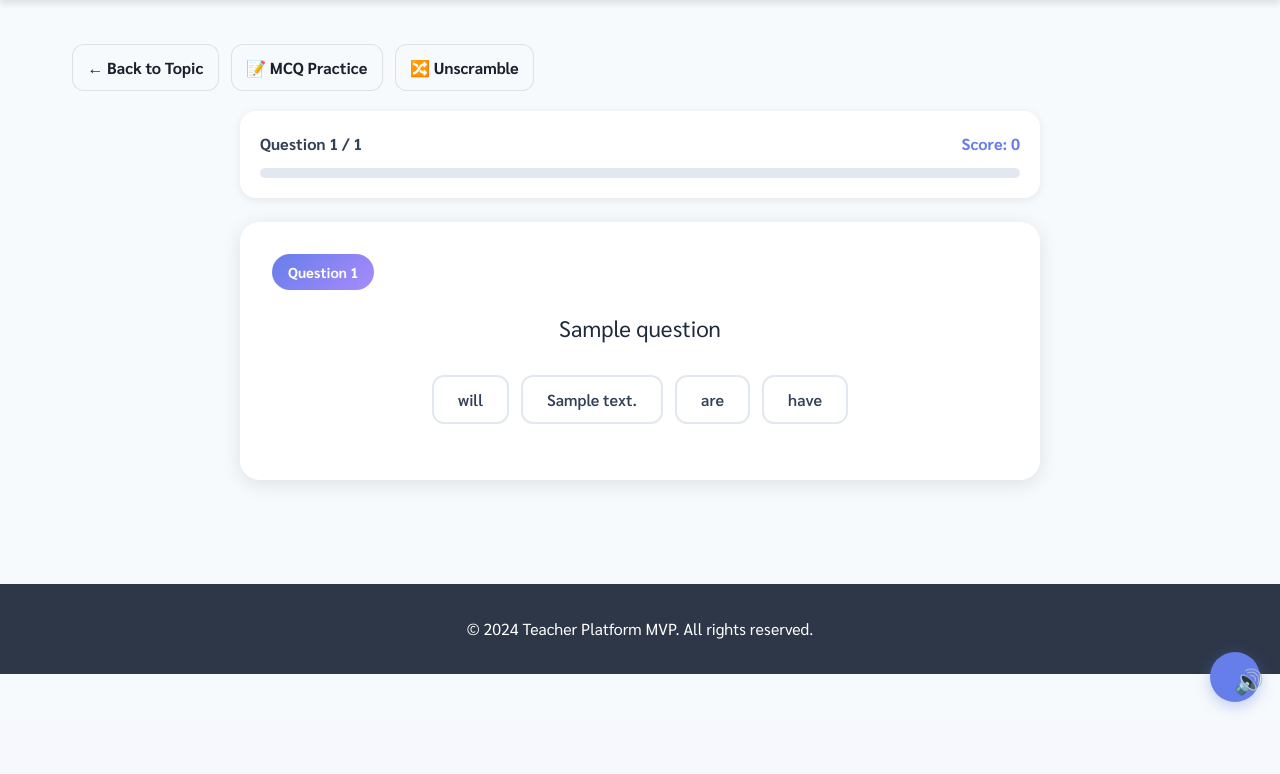
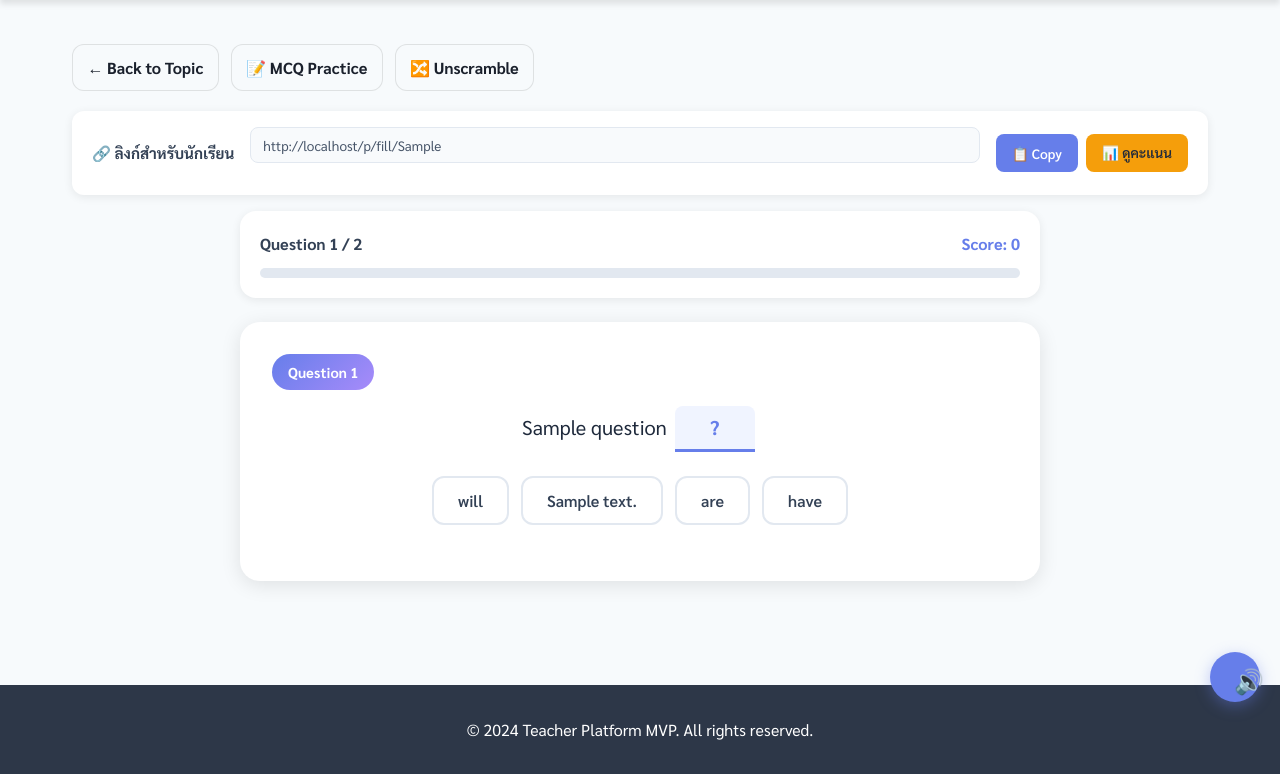
Before and after one commit to Gowithe/classready, a Flask app: page /topic/1/practice/fill-blanks in a window 1280 px wide. Shown: the part 78-852 px from the top of the page. Before the commit the page ends 789 px from the top, so only its background shows below. Run offline with Flask 3, Linux system fonts and the light colour scheme; the visitor is signed in with stand-in values (Sample User, id 1); tables that the repository leaves empty hold one stand-in row (values such as "Sample post").

Commit message:
Update practice_fill_blanks.html

```diff
--- a/templates/practice_fill_blanks.html
+++ b/templates/practice_fill_blanks.html
@@ -37,13 +36,48 @@
   transform: translateY(-1px);
 }
 
-/* Main Container */
-.practice-container {
-  max-width: 800px;
-  margin: 0 auto;
+/* Student Link Section */
+.link-section {
+  background: #fff;
+  padding: 1rem 1.25rem;
+  border-radius: 12px;
+  box-shadow: 0 2px 10px rgba(0,0,0,.08);
+  margin-bottom: 1rem;
+  display: flex;
+  flex-wrap: wrap;
+  gap: 1rem;
+  align-items: center;
+  justify-content: space-between;
 }
+.link-section h4 { margin: 0; font-size: .95rem; color: #334155; }
+.link-url {
+  flex: 1;
+  min-width: 200px;
+  padding: .5rem .75rem;
+  border: 1px solid #e2e8f0;
+  border-radius: 8px;
+  font-size: .85rem;
+  background: #f8fafc;
+  color: #475569;
+}
+.link-actions { display: flex; gap: .5rem; }
+.btn-small {
+  padding: .5rem 1rem;
+  border: none;
+  border-radius: 8px;
+  font-weight: 600;
+  font-size: .85rem;
+  cursor: pointer;
+  transition: all .2s;
+  text-decoration: none;
+}
+.btn-copy { background: var(--primary); color: #fff; }
+.btn-copy:hover { background: var(--primary-dark); }
+.btn-create { background: var(--success); color: #fff; }
+.btn-scores { background: var(--warning); color: #1e293b; }
 
-/* Progress Bar */
+.practice-container { max-width: 800px; margin: 0 auto; }
+
 .progress-section {
   background: #fff;
   padding: 1.25rem;
@@ -97,37 +124,27 @@
   margin-bottom: 1rem;
 }
 .sentence-display {
-  font-size: 1.4rem;
-  line-height: 2;
+  font-size: 1.25rem;
+  line-height: 1.8;
   color: #1e293b;
   margin-bottom: 1.5rem;
   text-align: center;
 }
 .blank-slot {
   display: inline-block;
-  min-width: 120px;
-  padding: .25rem .75rem;
-  margin: 0 .25rem;
+  min-width: 80px;
+  padding: .2rem .6rem;
+  margin: 0 .2rem;
   border-bottom: 3px solid var(--primary);
   background: #f0f4ff;
   border-radius: 8px 8px 0 0;
   font-weight: 700;
   color: var(--primary);
   text-align: center;
-  transition: all .2s;
 }
-.blank-slot.correct {
-  background: #dcfce7;
-  border-color: var(--success);
-  color: var(--success);
-}
-.blank-slot.wrong {
-  background: #fee2e2;
-  border-color: var(--danger);
-  color: var(--danger);
-}
+.blank-slot.correct { background: #dcfce7; border-color: var(--success); color: var(--success); }
+.blank-slot.wrong { background: #fee2e2; border-color: var(--danger); color: var(--danger); }
 
-/* Choices */
 .choices-container {
   display: flex;
   flex-wrap: wrap;
@@ -289,24 +229,32 @@
   font-size: 1.5rem;
   cursor: pointer;
   box-shadow: 0 4px 15px rgba(102,126,234,.4);
-  transition: all .2s;
-}
-.sound-toggle:hover {
-  transform: scale(1.1);
 }
 </style>
 {% endblock %}
 
 {% block content %}
-<!-- Navigation -->
 <div class="quick-nav">
   <a href="{{ url_for('topic_detail', topic_id=topic.id) }}" class="nav-btn">← Back to Topic</a>
   <a href="{{ url_for('practice', topic_id=topic.id) }}" class="nav-btn">📝 MCQ Practice</a>
   <a href="{{ url_for('practice_unscramble', topic_id=topic.id) }}" class="nav-btn">🔀 Unscramble</a>
 </div>
 
+<div class="link-section">
+  <h4>🔗 ลิงก์สำหรับนักเรียน</h4>
+  {% if student_url %}
+  <input type="text" class="link-url" id="studentUrl" value="{{ student_url }}" readonly>
+  <div class="link-actions">
+    <button class="btn-small btn-copy" onclick="copyLink()">📋 Copy</button>
+    <a href="{{ url_for('practice_fill_blanks_scores', topic_id=topic.id) }}" class="btn-small btn-scores">📊 ดูคะแนน</a>
+  </div>
+  {% else %}
+  <span style="color:#64748b;">ยังไม่มีลิงก์</span>
+  <button class="btn-small btn-create" onclick="createLink()">➕ สร้างลิงก์</button>
+  {% endif %}
+</div>
+
 <div class="practice-container">
-  <!-- Progress -->
   <div class="progress-section">
     <div class="progress-header">
       <span class="progress-text">Question <span id="currentNum">1</span> / <span id="totalNum">10</span></span>
@@ -354,68 +296,61 @@
   </div>
 </div>
 
-<!-- Sound Toggle -->
 <button class="sound-toggle" id="soundToggle" onclick="toggleSound()">🔊</button>
 
 <script>
-// Practice Data from server
 const practiceData = {{ practice_data | tojson | safe }};
+const topicId = {{ topic.id }};
 
-// ===== SOUND SYSTEM =====
 let soundEnabled = true;
 let audioContext = null;
 
 function initAudio() {
-  if (!audioContext) {
-    audioContext = new (window.AudioContext || window.webkitAudioContext)();
-  }
+  if (!audioContext) audioContext = new (window.AudioContext || window.webkitAudioContext)();
   return audioContext;
 }
 
-function playTone(frequency, duration, type = 'sine', volume = 0.3) {
+function playTone(freq, dur, type = 'sine', vol = 0.3) {
   if (!soundEnabled) return;
   try {
     const ctx = initAudio();
-    const oscillator = ctx.createOscillator();
-    const gainNode = ctx.createGain();
-    oscillator.connect(gainNode);
-    gainNode.connect(ctx.destination);
-    oscillator.frequency.value = frequency;
-    oscillator.type = type;
-    gainNode.gain.setValueAtTime(volume, ctx.currentTime);
-    gainNode.gain.exponentialRampToValueAtTime(0.01, ctx.currentTime + duration);
-    oscillator.start(ctx.currentTime);
-    oscillator.stop(ctx.currentTime + duration);
+    const osc = ctx.createOscillator();
+    const gain = ctx.createGain();
+    osc.connect(gain);
+    gain.connect(ctx.destination);
+    osc.frequency.value = freq;
+    osc.type = type;
+    gain.gain.setValueAtTime(vol, ctx.currentTime);
+    gain.gain.exponentialRampToValueAtTime(0.01, ctx.currentTime + dur);
+    osc.start(ctx.currentTime);
+    osc.stop(ctx.currentTime + dur);
   } catch (e) {}
 }
 
 function playCorrectSound() {
-  playTone(523, 0.15, 'sine', 0.3);
-  setTimeout(() => playTone(659, 0.15, 'sine', 0.3), 100);
-  setTimeout(() => playTone(784, 0.2, 'sine', 0.3), 200);
+  playTone(523, 0.15); setTimeout(() => playTone(659, 0.15), 100); setTimeout(() => playTone(784, 0.2), 200);
 }
-
-function playWrongSound() {
-  playTone(200, 0.3, 'square', 0.15);
-}
-
-function playWinSound() {
-  const notes = [523, 659, 784, 1047];
-  notes.forEach((note, i) => {
-    setTimeout(() => playTone(note, 0.3, 'sine', 0.3), i * 150);
-  });
-}
-
-function playClickSound() {
-  playTone(400, 0.1, 'sine', 0.2);
-}
-
+function playWrongSound() { playTone(200, 0.3, 'square', 0.15); }
+function playWinSound() { [523, 659, 784, 1047].forEach((n, i) => setTimeout(() => playTone(n, 0.3), i * 150)); }
+function playClickSound() { playTone(400, 0.1, 'sine', 0.2); }
 function toggleSound() {
   soundEnabled = !soundEnabled;
   document.getElementById('soundToggle').textContent = soundEnabled ? '🔊' : '🔇';
 }
 
-// ===== GAME STATE =====
+function copyLink() {
+  const input = document.getElementById('studentUrl');
+  input.select();
+  document.execCommand('copy');
+  alert('คัดลอกลิงก์แล้ว!');
+}
+
+function createLink() {
+  fetch(`/api/practice/${topicId}/fill-blanks/link`, { method: 'POST' })
+    .then(r => r.json())
+    .then(data => { if (data.url) location.reload(); });
+}
+
 let questions = [];
 let currentIndex = 0;
 let score = 0;
@@ -423,11 +358,10 @@ let correctCount = 0;
 let wrongCount = 0;
 let answered = false;
 
-// Initialize
 function init() {
   questions = prepareQuestions();
   if (questions.length === 0) {
-    alert('ไม่มีข้อมูลสำหรับแบบฝึกหัดนี้');
+    document.getElementById('sentenceDisplay').innerHTML = '<p style="color:#64748b;">ไม่มีข้อมูล กรุณา Generate Practice ก่อน</p>';
     return;
   }
   document.getElementById('totalNum').textContent = questions.length;
@@ -437,120 +371,113 @@ function init() {
 function prepareQuestions() {
   const result = [];
 
-  // From vocabulary - create fill-in-blank sentences
-  if (practiceData.vocabulary) {
-    practiceData.vocabulary.forEach(v => {
-      if (v.word && v.example) {
-        const sentence = v.example;
-        const word = v.word;
-        // Create blank by replacing word in sentence
-        const blankSentence = sentence.replace(new RegExp(word, 'i'), '_____');
-        if (blankSentence !== sentence) {
-          result.push({
-            sentence: blankSentence,
-            answer: word,
-            hint: v.meaning || ''
-          });
-        }
+  // From MCQ practice questions
+  if (practiceData.mcq_questions && practiceData.mcq_questions.length > 0) {
+    practiceData.mcq_questions.forEach(q => {
+      if (q.prompt && q.choices && q.correct_answer) {
+        result.push({
+          sentence: q.prompt,
+          answer: q.correct_answer,
+          choices: q.choices,
+          hint: q.explain || ''
+        });
       }
     });
   }
 
-  // From examples
-  if (practiceData.examples) {
-    practiceData.examples.forEach(ex => {
-      if (ex.en) {
-        const words = ex.en.split(' ').filter(w => w.length > 3);
-        if (words.length > 0) {
-          const targetWord = words[Math.floor(Math.random() * words.length)];
-          const clean = targetWord.replace(/[.,!?]/g, '');
-          const blankSentence = ex.en.replace(clean, '_____');
-          result.push({
-            sentence: blankSentence,
-            answer: clean,
-            hint: ex.th || ''
-          });
+  // From vocabulary
+  if (practiceData.vocabulary && practiceData.vocabulary.length > 0) {
+    practiceData.vocabulary.forEach(v => {
+      if (v.word && v.example) {
+        const blank = v.example.replace(new RegExp('\\b' + v.word + '\\b', 'i'), '_____');
+        if (blank !== v.example) {
+          result.push({ sentence: blank, answer: v.word, choices: null, hint: v.meaning || '' });
         }
       }
     });
   }
 
   // From game questions
-  if (practiceData.questions) {
+  if (practiceData.questions && practiceData.questions.length > 0) {
     practiceData.questions.forEach(q => {
       if (q.question && q.answer) {
-        result.push({
-          sentence: q.question.replace(q.answer, '_____'),
-          answer: q.answer,
-          hint: ''
-        });
+        result.push({ sentence: q.question, answer: q.answer, choices: null, hint: '' });
       }
     });
   }
 
-  // Shuffle and limit
   shuffleArray(result);
   return result.slice(0, 15);
 }
 
-function shuffleArray(array) {
-  for (let i = array.length - 1; i > 0; i--) {
+function shuffleArray(arr) {
+  for (let i = arr.length - 1; i > 0; i--) {
     const j = Math.floor(Math.random() * (i + 1));
-    [array[i], array[j]] = [array[j], array[i]];
+    [arr[i], arr[j]] = [arr[j], arr[i]];
   }
-  return array;
+  return arr;
 }
 
 function loadQuestion() {
-  if (currentIndex >= questions.length) {
-    showResult();
-    return;
-  }
+  if (currentIndex >= questions.length) { showResult(); return; }
 
   answered = false;
   const q = questions[currentIndex];
 
-  // Update UI
   document.getElementById('currentNum').textContent = currentIndex + 1;
   document.getElementById('questionNumber').textContent = `Question ${currentIndex + 1}`;
   document.getElementById('progressFill').style.width = `${(currentIndex / questions.length) * 100}%`;
 
-  // Display sentence with blank
-  document.getElementById('sentenceDisplay').innerHTML = q.sentence.replace('_____', '<span class="blank-slot" id="blankSlot">?</span>');
+  let displayText = q.sentence;
+  if (!displayText.includes('_____')) {
+    displayText = displayText + ' <span class="blank-slot" id="blankSlot">?</span>';
+  } else {
+    displayText = displayText.replace('_____', '<span class="blank-slot" id="blankSlot">?</span>');
+  }
+  document.getElementById('sentenceDisplay').innerHTML = displayText;
 
-  // Generate choices (correct answer + distractors)
-  const choices = generateChoices(q.answer);
+  let choices;
+  if (q.choices && q.choices.length >= 4) {
+    choices = [...q.choices];
+    shuffleArray(choices);
+  } else {
+    choices = generateChoices(q.answer);
+  }
 
-  // Render choices
   const container = document.getElementById('choicesContainer');
-  container.innerHTML = choices.map((choice, i) => `
-    <button class="choice-btn" data-answer="${escapeHtml(choice)}" onclick="selectAnswer(this, '${escapeHtml(choice)}')">${escapeHtml(choice)}</button>
-  `).join('');
+  container.innerHTML = '';
 
-  // Hide feedback and next button
+  choices.forEach(choice => {
+    const btn = document.createElement('button');
+    btn.className = 'choice-btn';
+    btn.textContent = choice;
+    btn.dataset.answer = choice;
+    btn.addEventListener('click', function() { selectAnswer(this, choice); });
+    container.appendChild(btn);
+  });
+
   document.getElementById('feedback').classList.remove('show');
+  document.getElementById('feedback').className = 'feedback';
   document.getElementById('nextBtn').style.display = 'none';
 }
 
 function generateChoices(correct) {
   const choices = [correct];
-  const allAnswers = questions.map(q => q.answer).filter(a => a !== correct);
-  shuffleArray(allAnswers);
+  const others = questions.map(q => q.answer).filter(a => a !== correct);
+  shuffleArray(others);
 
-  // Add 3 distractors
-  for (let i = 0; i < 3 && i < allAnswers.length; i++) {
-    choices.push(allAnswers[i]);
+  for (let i = 0; i < 3 && i < others.length; i++) {
+    if (!choices.includes(others[i])) choices.push(others[i]);
   }
 
-  // If not enough, add some random words
   const fillers = ['the', 'is', 'are', 'have', 'has', 'do', 'does', 'can', 'will'];
   while (choices.length < 4) {
-    const filler = fillers[Math.floor(Math.random() * fillers.length)];
-    if (!choices.includes(filler)) choices.push(filler);
+    const f = fillers[Math.floor(Math.random() * fillers.length)];
+    if (!choices.includes(f)) choices.push(f);
   }
 
   shuffleArray(choices);
-  return choices;
+  return choices.slice(0, 4);
 }
 
 function selectAnswer(btn, answer) {
@@ -559,20 +486,22 @@ function selectAnswer(btn, answer) {
   playClickSound();
 
   const q = questions[currentIndex];
-  const isCorrect = answer.toLowerCase() === q.answer.toLowerCase();
+  const isCorrect = answer.toLowerCase().trim() === q.answer.toLowerCase().trim();
   const blankSlot = document.getElementById('blankSlot');
   const feedback = document.getElementById('feedback');
 
-  // Update blank slot
-  blankSlot.textContent = q.answer;
+  if (blankSlot) blankSlot.textContent = q.answer;
 
-  // Disable all buttons
-  document.querySelectorAll('.choice-btn').forEach(b => b.disabled = true);
+  document.querySelectorAll('.choice-btn').forEach(b => {
+    b.disabled = true;
+    if (b.dataset.answer.toLowerCase().trim() === q.answer.toLowerCase().trim()) {
+      b.classList.add('correct');
+    }
+  });
 
   if (isCorrect) {
     playCorrectSound();
-    btn.classList.add('correct');
-    blankSlot.classList.add('correct');
+    if (blankSlot) blankSlot.classList.add('correct');
     feedback.textContent = '✅ ถูกต้อง!';
     feedback.className = 'feedback show correct';
     score += 10;
@@ -580,33 +509,20 @@ function selectAnswer(btn, answer) {
   } else {
     playWrongSound();
     btn.classList.add('wrong');
-    blankSlot.classList.add('wrong');
-    // Show correct answer
-    document.querySelectorAll('.choice-btn').forEach(b => {
-      if (b.dataset.answer.toLowerCase() === q.answer.toLowerCase()) {
-        b.classList.add('correct');
-      }
-    });
-    feedback.textContent = `❌ คำตอบที่ถูกคือ: ${q.answer}`;
+    if (blankSlot) blankSlot.classList.add('wrong');
+    feedback.textContent = '❌ คำตอบที่ถูกคือ: ' + q.answer;
     feedback.className = 'feedback show wrong';
     wrongCount++;
   }
 
-  // Update score
   document.getElementById('score').textContent = score;
-
-  // Show next button
   document.getElementById('nextBtn').style.display = 'inline-block';
 }
 
-function nextQuestion() {
-  currentIndex++;
-  loadQuestion();
-}
+function nextQuestion() { currentIndex++; loadQuestion(); }
 
 function showResult() {
   playWinSound();
-
   document.getElementById('questionCard').style.display = 'none';
   document.getElementById('resultScreen').classList.add('active');
 
@@ -626,26 +541,14 @@ function showResult() {
 }
 
 function restartPractice() {
-  currentIndex = 0;
-  score = 0;
-  correctCount = 0;
-  wrongCount = 0;
-
+  currentIndex = 0; score = 0; correctCount = 0; wrongCount = 0;
   document.getElementById('questionCard').style.display = 'block';
   document.getElementById('resultScreen').classList.remove('active');
   document.getElementById('score').textContent = '0';
-
-  questions = prepareQuestions();
+  shuffleArray(questions);
   loadQuestion();
 }
 
-function escapeHtml(text) {
-  const div = document.createElement('div');
-  div.textContent = text;
-  return div.innerHTML;
-}
-
-// Start
 init();
 </script>
 {% endblock %}
```
Also changed, not shown: other parts of templates/practice_fill_blanks.html (+23 -115 lines).
